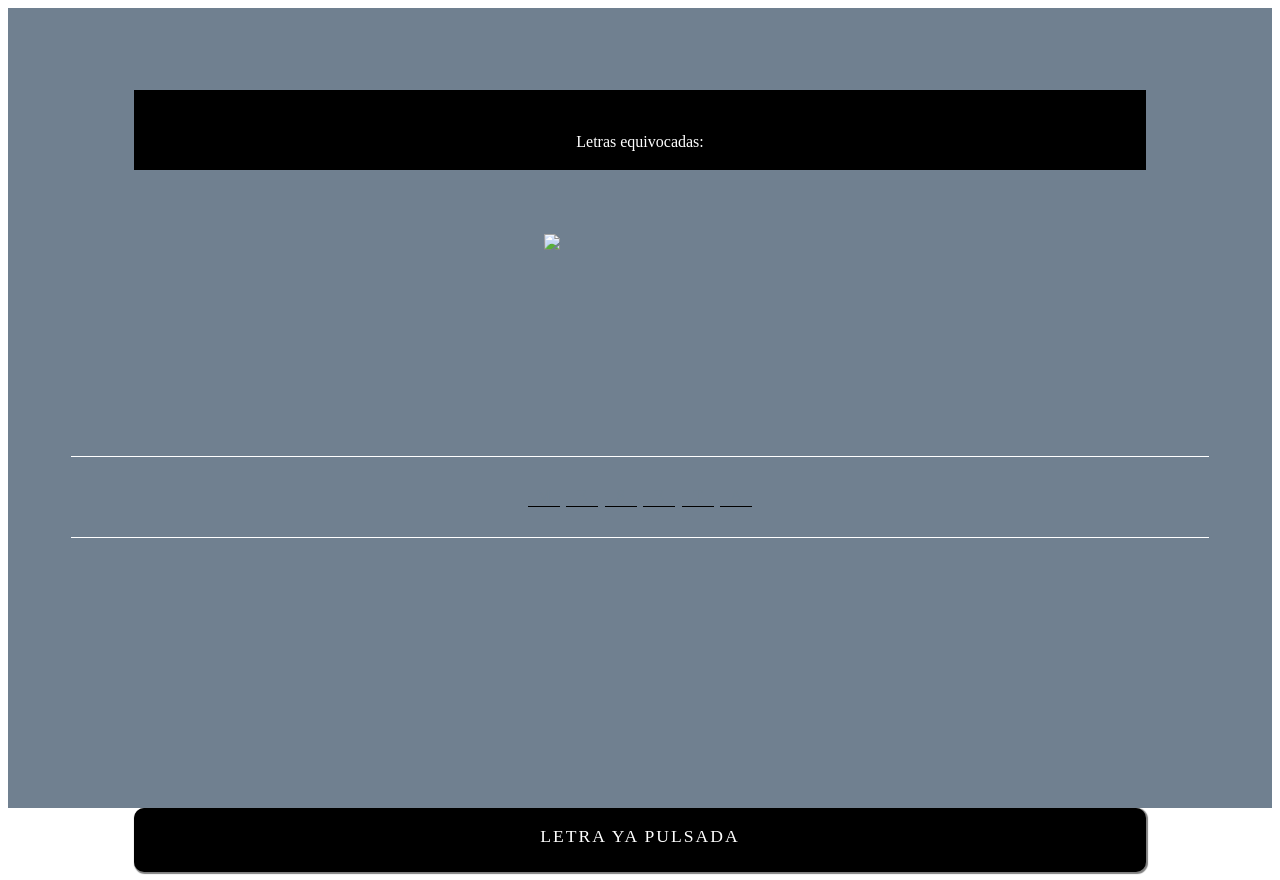
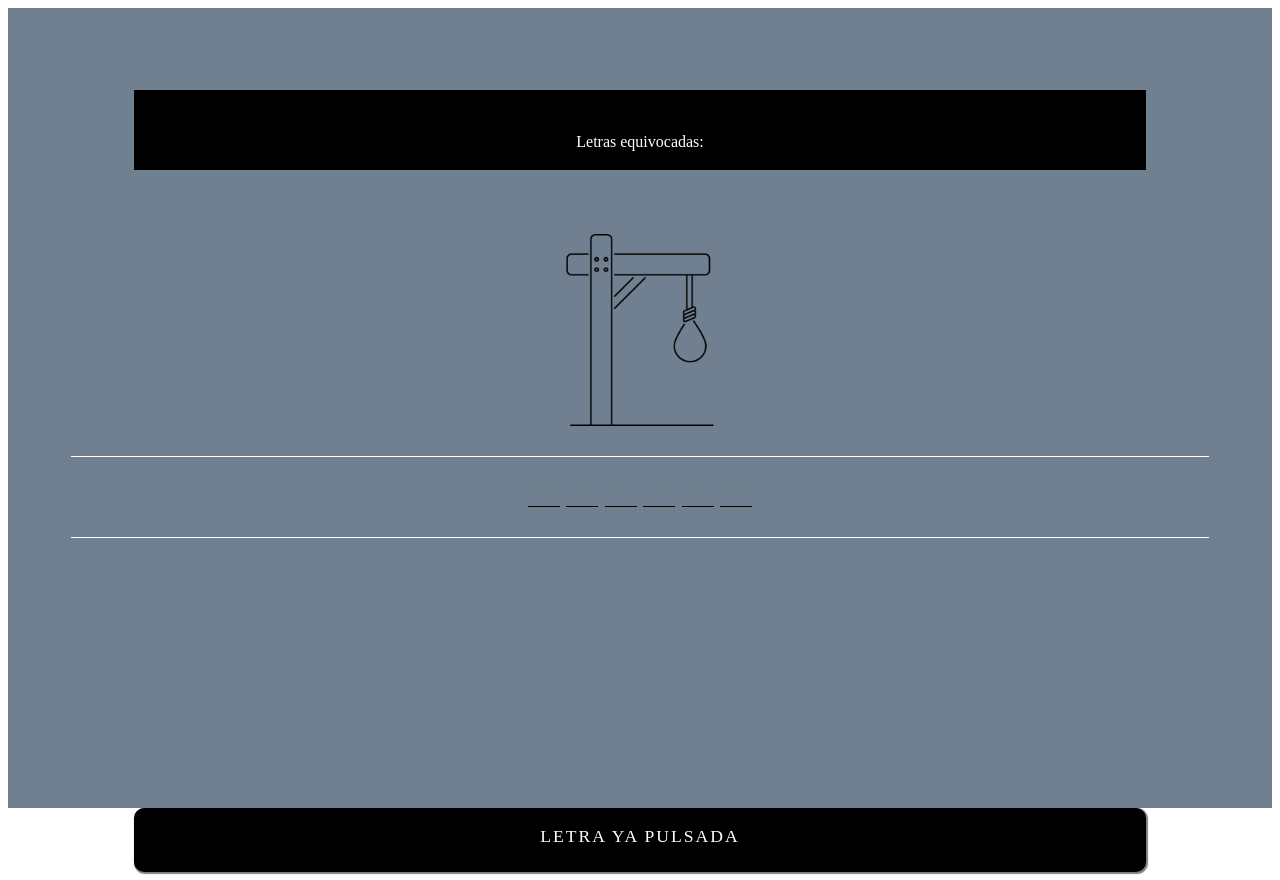
Before and after one commit to Satolh/Ahorcadito, a plain HTML site: page index.html in a window 1280 px wide. Drawn offline with Linux system fonts and the light colour scheme.

Commit message:
Update index.html

```diff
--- a/index.html
+++ b/index.html
@@ -14,7 +14,7 @@
             <div class="title-error">Letras equivocadas:</div>
             <div class="container-letras-error"></div>
         </div>
-        <div class="container-horca"> <img src="/assets/horca.png" class="horca"></div>
+        <div class="container-horca"> <img src="horca.png" class="horca"></div>
         <div class="people">
         </div>
     </main>
```
